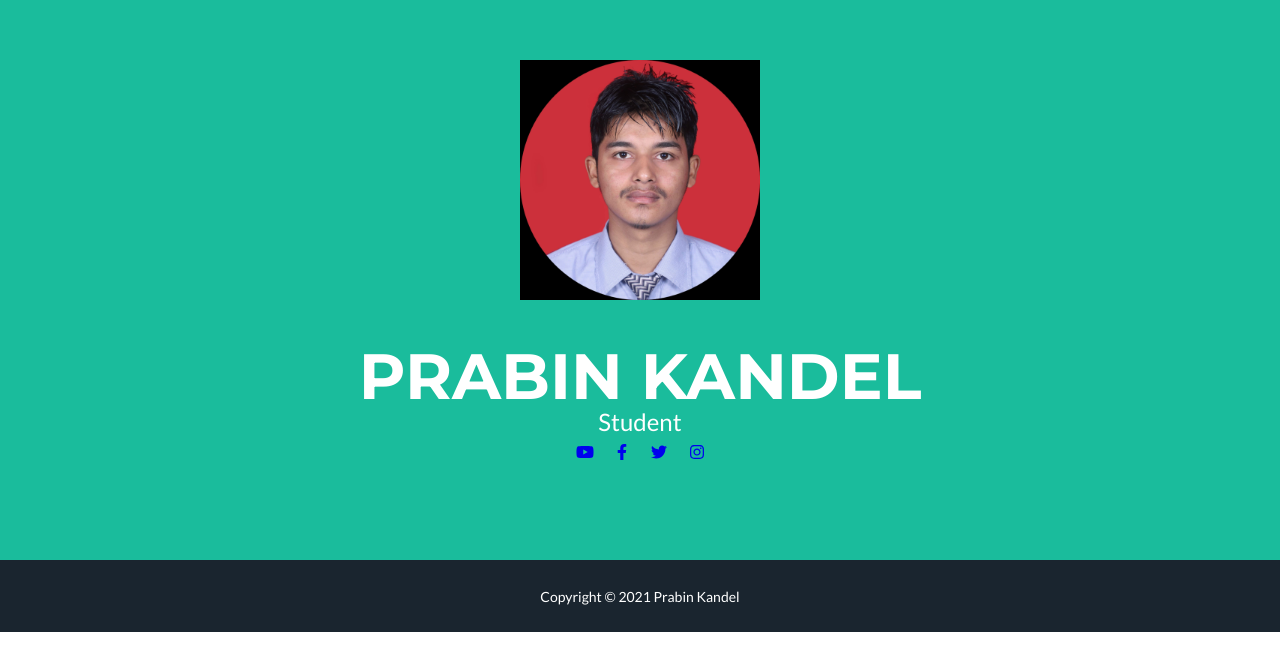
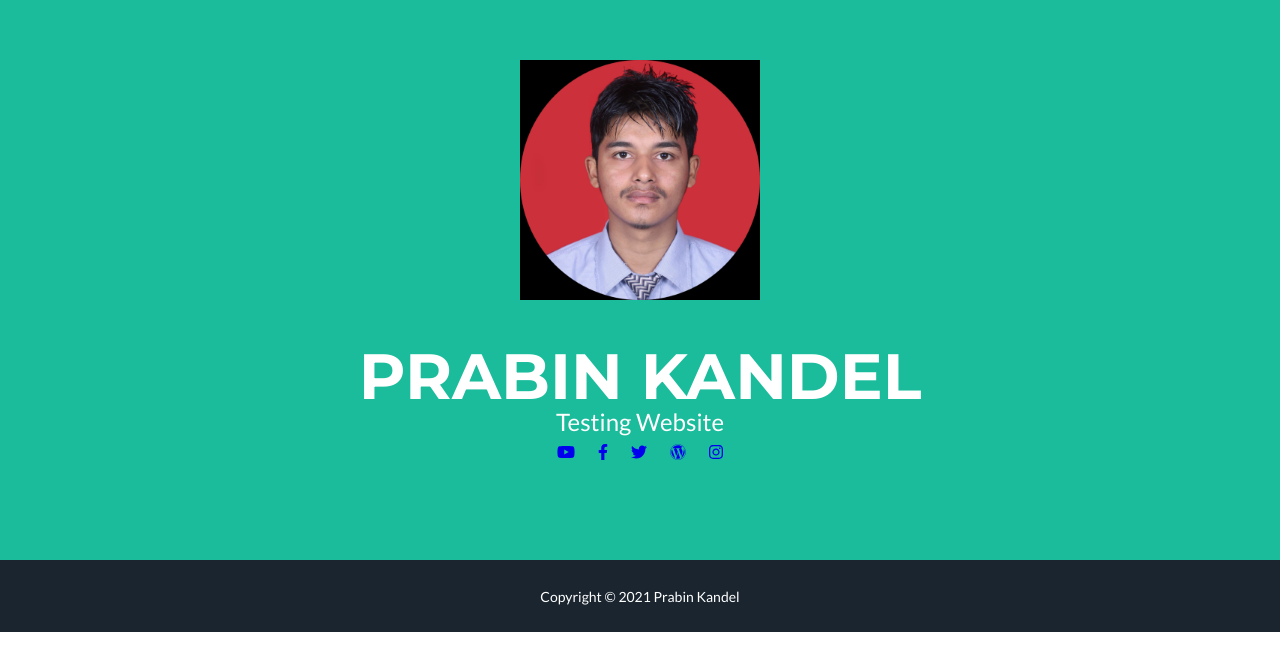
Before and after one commit to mepbnsir/prabinkandel, a plain HTML site: page index.html in a window 1280 px wide. Shown: the part 140-800 px from the top of the page. Drawn offline with nearby package versions, Linux system fonts and the light colour scheme.

Commit message:
Update index.html

```diff
--- a/index.html
+++ b/index.html
@@ -28,11 +28,12 @@
                 <!-- Masthead Heading-->
                 <h1 class="masthead-heading text-uppercase mb-0">Prabin Kandel</h1>
                 <!-- Masthead Subheading-->
-                <p class="masthead-subheading font-weight-light mb-0">Student</p>
+                <p class="masthead-subheading font-weight-light mb-0"=>Testing Website</p>
                 <nav>
                     <a href="https://youtube.com/channel/UC14fWY_XUSGvjjSv0HGM6pg"><i class="fab fa-youtube"></i></a>
                     <a href="http://facebook.com/pbnsir"><i class="fab fa-facebook-f"></i></a>
                     <a href="http://twitter.com/pbnsir"><i class="fab fa-twitter"></i></a>
+                    <a href="http://prabinkandel.wordpress.com"><i class="fab fa-wordpress"></i></a>
                     <a href="http://instagram.com/pbnsir"><i class="fab fa-instagram"></i></a>
                 </nav>
 
```
